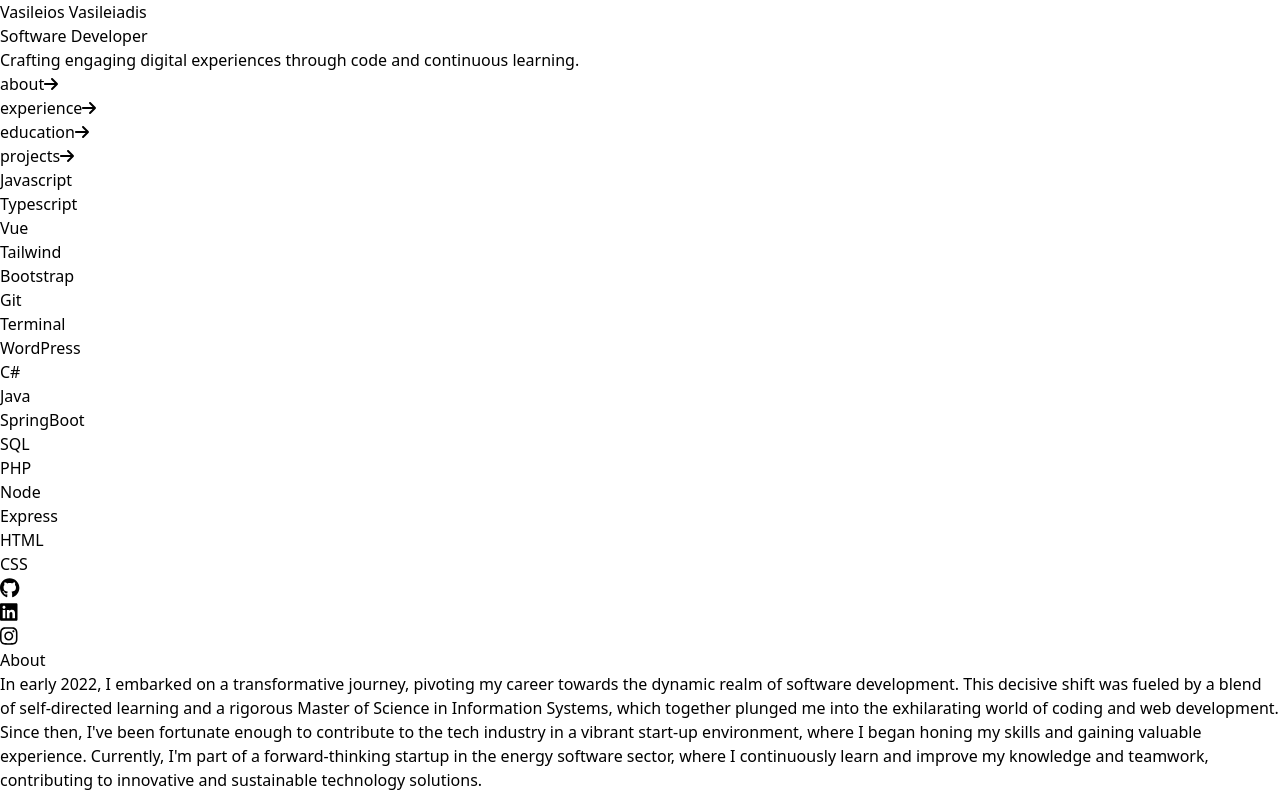
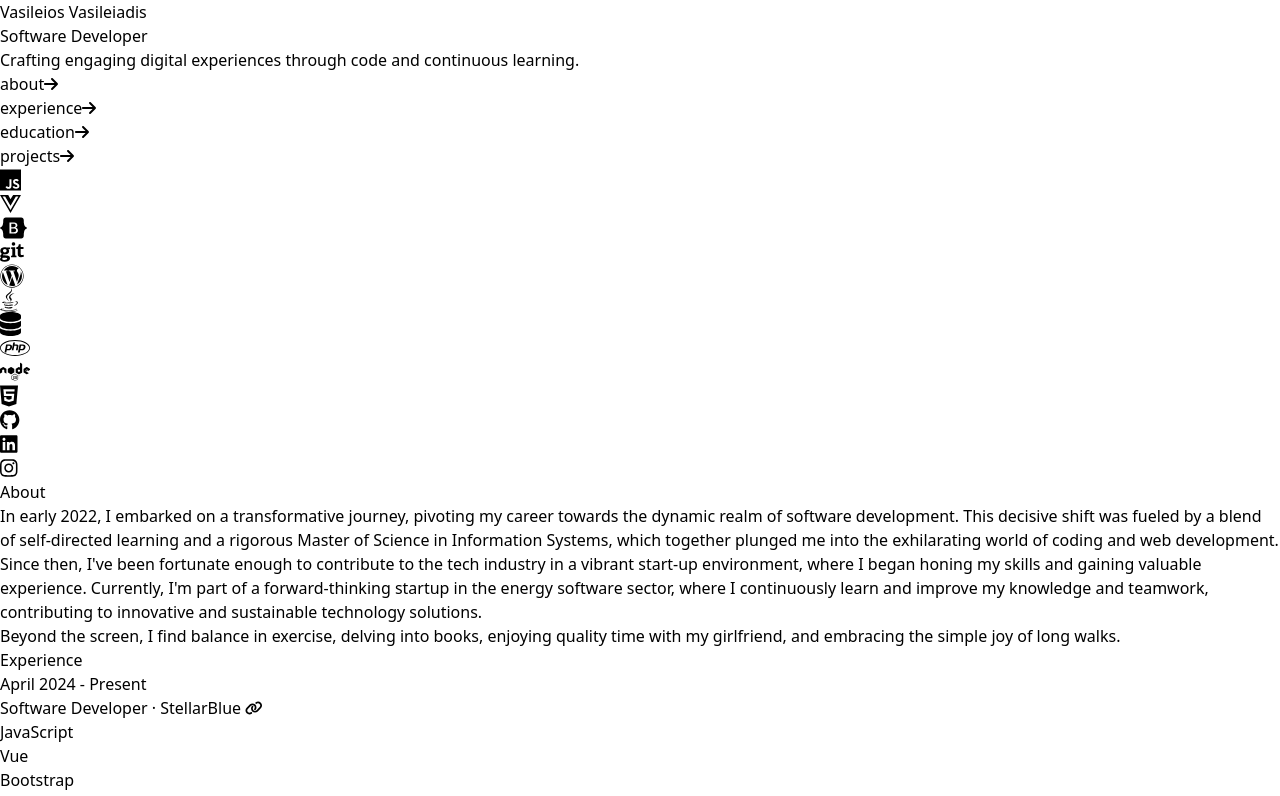
Before and after one commit to vvasileios/Portfolio, a Vue app: page / in a window 1280 px wide. Shown: the top 796 px of the page. Built offline with nearby package versions, Linux system fonts and the light colour scheme.

Commit message:
add initial icons for test

```diff
--- a/src/components/HeaderPanel.vue
+++ b/src/components/HeaderPanel.vue
@@ -43,25 +43,52 @@
         </ul>
       </nav>
 
-      <div class="bg-white">
-        <ul class="mt-16 ml-2 flex flex-row flex-wrap">
-          <li class="mx-2 border-2 border-red-500">Javascript</li>
-          <li class="mx-2 border-2 border-red-500">Typescript</li>
-          <li class="mx-2 border-2 border-red-500">Vue</li>
-          <li class="mx-2 border-2 border-red-500">Tailwind</li>
-          <li class="mx-2 border-2 border-red-500">Bootstrap</li>
-          <li class="mx-2 border-2 border-red-500">Git</li>
-          <li class="mx-2 border-2 border-red-500">Terminal</li>
-          <li class="mx-2 border-2 border-red-500">WordPress</li>
-          <li class="mx-2 border-2 border-red-500">C#</li>
-          <li class="mx-2 border-2 border-red-500">Java</li>
-          <li class="mx-2 border-2 border-red-500">SpringBoot</li>
-          <li class="mx-2 border-2 border-red-500">SQL</li>
-          <li class="mx-2 border-2 border-red-500">PHP</li>
-          <li class="mx-2 border-2 border-red-500">Node</li>
-          <li class="mx-2 border-2 border-red-500">Express</li>
-          <li class="mx-2 border-2 border-red-500">HTML</li>
-          <li class="mx-2 border-2 border-red-500">CSS</li>
+      <div class="">
+        <ul class="mt-16 flex flex-row flex-wrap">
+          <li class="mx-3 hover:text-teal-300">
+            <font-awesome-icon :icon="['fa-brands', 'fa-js']" size="xl" />
+          </li>
+          <li class="mx-3 hover:text-teal-300">
+            <font-awesome-icon :icon="['fa-brands', 'fa-vuejs']" size="xl" />
+          </li>
+          <li class="mx-3 hover:text-teal-300">
+            <font-awesome-icon
+              :icon="['fa-brands', 'fa-bootstrap']"
+              size="xl"
+            />
+          </li>
+          <li class="mx-3 hover:text-teal-300">
+            <font-awesome-icon :icon="['fa-brands', 'fa-git']" size="xl" />
+          </li>
+          <li class="mx-3 hover:text-teal-300">
+            <font-awesome-icon
+              :icon="['fa-brands', 'fa-wordpress']"
+              size="xl"
+            />
+          </li>
+          <li class="mx-3 hover:text-teal-300">
+            <font-awesome-icon :icon="['fa-brands', 'fa-java']" size="xl" />
+          </li>
+          <li class="mx-3 hover:text-teal-300">
+            <font-awesome-icon :icon="['fa-solid', 'fa-database']" size="xl" />
+          </li>
+          <li class="mx-3 hover:text-teal-300">
+            <font-awesome-icon :icon="['fa-brands', 'fa-php']" size="xl" />
+          </li>
+          <li class="mx-3 hover:text-teal-300">
+            <font-awesome-icon :icon="['fa-brands', 'fa-node']" size="xl" />
+          </li>
+          <li class="mx-3 hover:text-teal-300">
+            <font-awesome-icon :icon="['fa-brands', 'fa-html5']" size="xl" />
+          </li>
+          <li class="mx-3 hover:text-teal-300">
+            <font-awesome-icon :icon="['fa-brands', 'fa-css-alt']" size="xl" />
+          </li>
+          <!-- <li class="mx-2">C#</li> -->
+          <!-- <li class="mx-2">Express</li> -->
+          <!-- <li class="mx-2">SpringBoot</li> -->
+          <!-- <li class="mx-2">Tailwind</li> -->
+          <!-- <li class="mx-2">Typescript</li> -->
         </ul>
       </div>
     </div>
```
